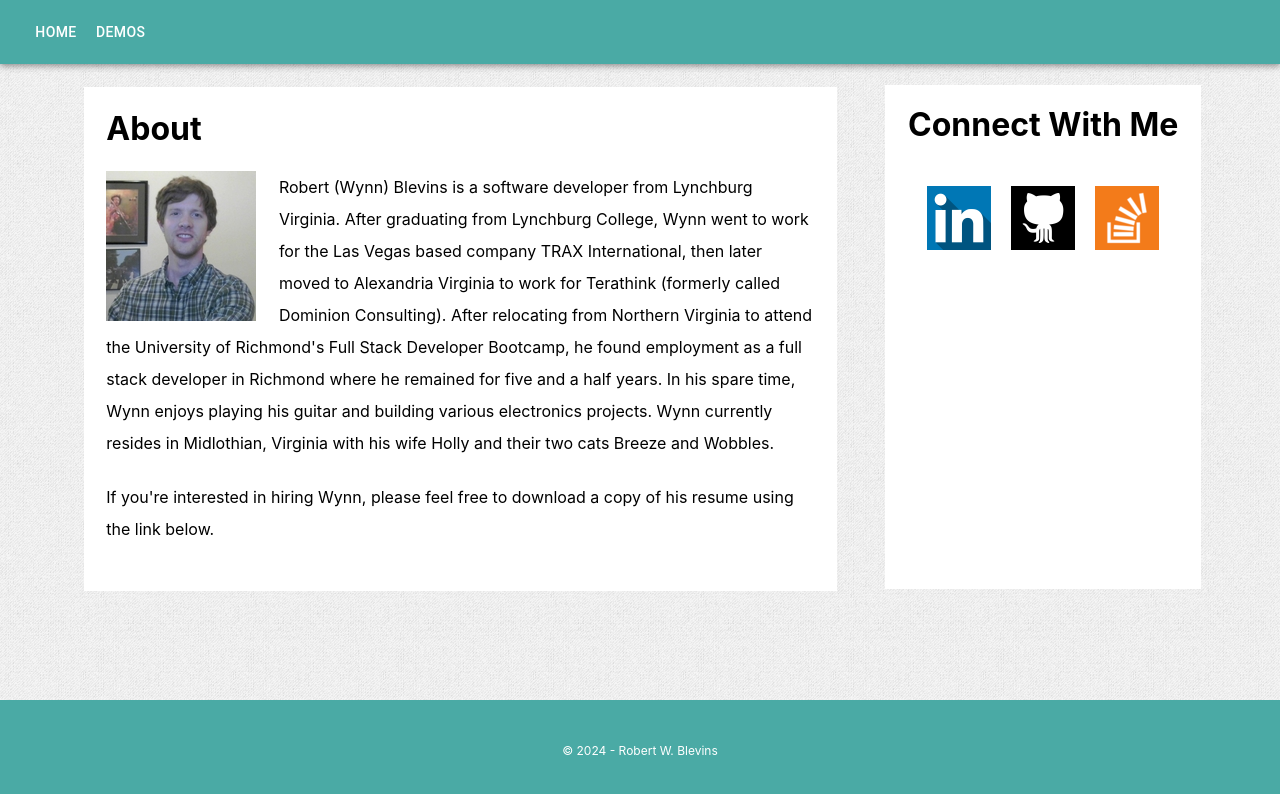
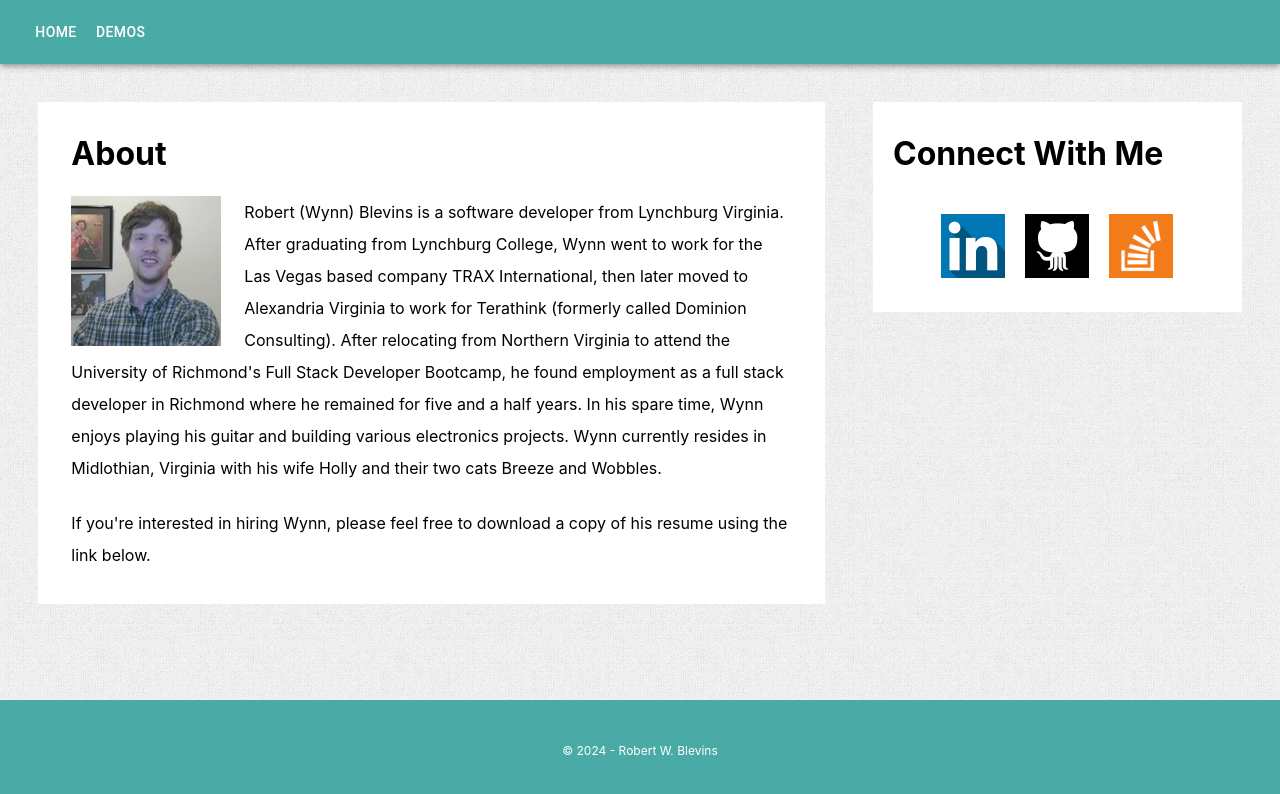
Before and after one commit to wynnblevins/Portfolio, a React (Create React App) app: page / in a window 1280 px wide. Shown: the top 794 px of the page. Built offline with nearby package versions, Linux system fonts and the light colour scheme.

Commit message:
created reusable panel component

```diff
--- a/src/components/ConnectSection/ConnectSection.tsx
+++ b/src/components/ConnectSection/ConnectSection.tsx
@@ -27,7 +27,6 @@ const ConnectSectionBase = (props: ConnectSectionProps) => {
 
   return (
     <div className={classes.connectWrapper}>
-      <h1 className={classes.connectHeader}>Connect With Me</h1>
       <img className={classes.socialMediaLogo} src={linkededInLogoImg} alt="LinkedIn Logo"></img>
       <img className={classes.socialMediaLogo} src={githubLogoImg} alt="Github Logo"></img>
       <img className={classes.socialMediaLogo} src={stackOverflowLogoImg} alt="Stackoverflow Logo"></img>
--- a/src/components/MainSection/MainSection.tsx
+++ b/src/components/MainSection/MainSection.tsx
@@ -31,7 +31,6 @@ const MainSectionBase = (props: MainSectionProps) => {
 
   return (
     <div className={classes.mainWrapper}>
-      <h1 className={classes.aboutHeader}>About</h1>
       <div>
         <img className={classes.profilePic} src={profilePic} alt="picture of Wynn Blevins"></img>
         <p className={classes.bioText}>Robert (Wynn) Blevins is a software developer from Lynchburg Virginia. After graduating from Lynchburg College,
--- /dev/null
+++ b/src/components/Panel/Panel.tsx
@@ -0,0 +1,34 @@
+import React, { ReactElement, ReactNode, ReactPortal } from "react";
+import { WithStyles, withStyles } from "@material-ui/core";
+
+interface PanelProps extends WithStyles {
+  headerText: string;
+  children: ReactNode
+}
+
+const styles = {
+  pannelWrapper: {
+    backgroundColor: "white",
+    padding: "10px"
+  },
+  panelHeader: {
+    textAlign: "left" as const,
+    marginLeft: "3%"
+  },
+  panelBody: {}
+};
+
+const PanelComponent = (props: PanelProps) => {
+  const { classes, headerText, children } = props;
+
+  return (
+    <div className={classes.pannelWrapper}>
+      <h1 className={classes.panelHeader}>{ headerText }</h1>
+      <div className={classes.panelBody}>{ children }</div>
+    </div>
+  )
+};
+
+const Panel = withStyles(styles)(PanelComponent);
+
+export { Panel }
--- /dev/null
+++ b/src/components/Panel/index.ts
@@ -0,0 +1 @@
+export * from "./Panel";
--- a/src/pages/Home.tsx
+++ b/src/pages/Home.tsx
@@ -1,10 +1,12 @@
 import React from 'react';
 import { WithStyles, withStyles, Grid, Container } from '@material-ui/core';
 import { ConnectSection, MainSection } from '../components'
+import { Panel } from '../components/Panel';
 
 const styles = {
   homeContainer: {
     height: "100%",
+    padding: "3%"
   },
   mainSection: {
     height: "100%",
@@ -22,16 +24,16 @@ const HomeComponent = (props: HomeProps) => {
   const { classes } = props;
 
   return (
-    <Grid container className={classes.homeContainer} spacing={6}>
+    <Grid container spacing={6} className={classes.homeContainer}>
       <Grid item xs={12} sm={8}>
-        <div className={classes.mainSection}>
+        <Panel headerText="About">
           <MainSection></MainSection>
-        </div>
+        </Panel>
       </Grid>
       <Grid item xs={12} sm={4}>
-        <div className={classes.connectSection}>
+        <Panel headerText='Connect With Me'>
           <ConnectSection></ConnectSection>
-        </div>
+        </Panel>
       </Grid>
     </Grid>
   );
```
